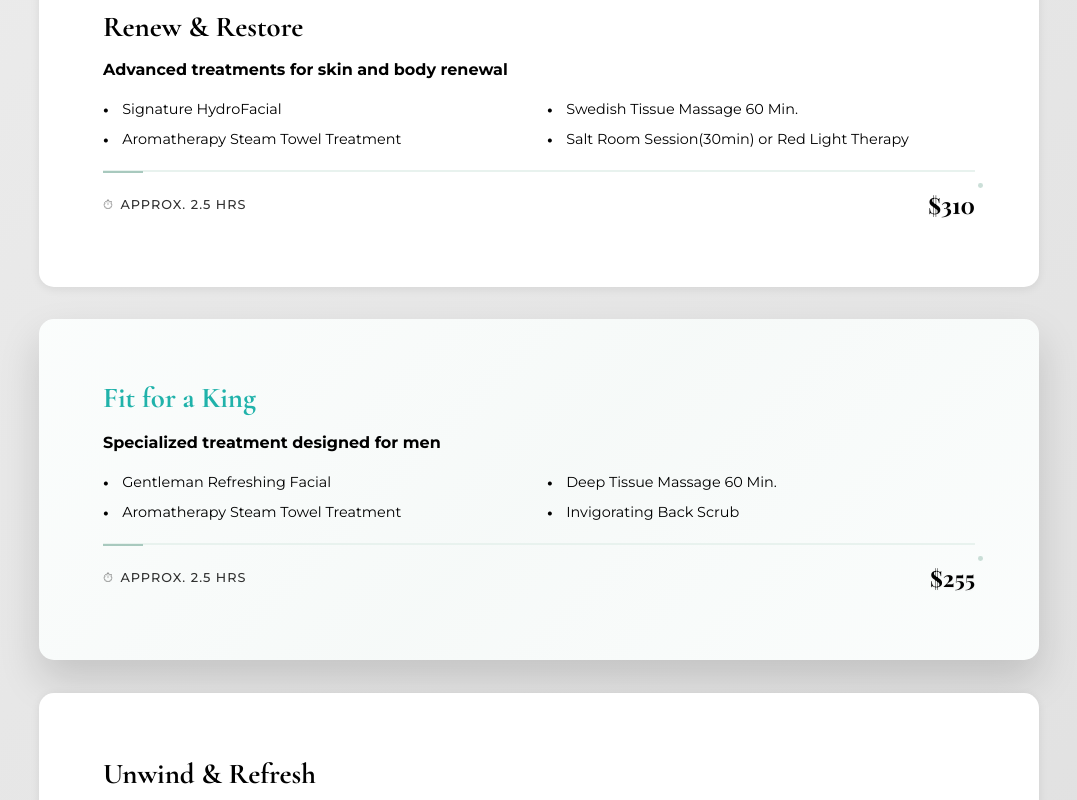
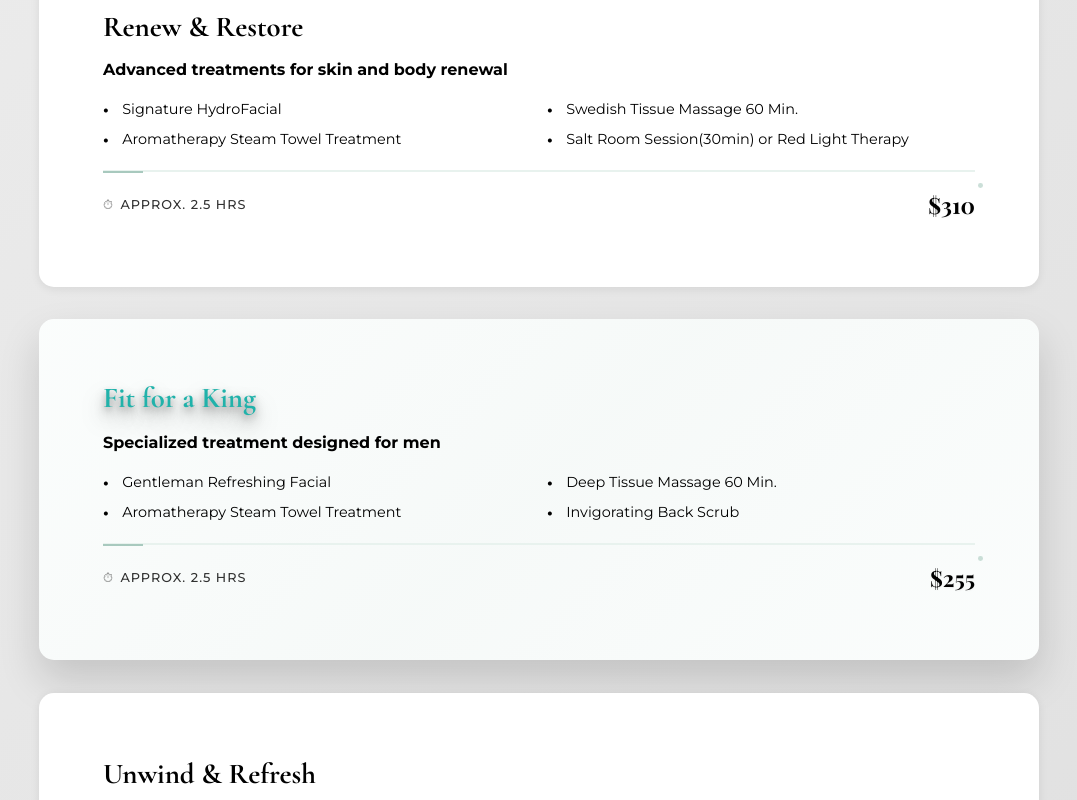
Before and after one commit to Drewbalaban/bluefernspa, a website: page service_spapackages.html in a window 1280 px wide. In both pictures the pointer is over the element "Fit for a King". Shown: the part 2823-3623 px from the top of the page, without its empty margins (101-1178 px from the left). Drawn offline with nearby package versions, Linux system fonts and the light colour scheme; a web font is replaced by a local one.

Commit message:
Add dramatic drop shadow to Fit for a King title
- Applied layered text-shadow effects to create depth
- Normal state: 3-layer shadow with 8px, 4px, and 2px offsets
- Hover state: Enhanced shadow with 12px, 6px, and 3px offsets
- Creates illusion of text floating off the page
- Maintains teal hover color with enhanced shadow depth
- Gives the men's package a bold, commanding presence

```diff
--- a/service_spapackages.html
+++ b/service_spapackages.html
@@ -351,6 +351,20 @@
         .service-item:nth-child(2):hover p strong {
             color: #20B2AA;
         }
+
+        /* Dramatic drop shadow for Fit for a King title */
+        .service-item:nth-child(7) h3 {
+            text-shadow: 0 8px 16px rgba(0, 0, 0, 0.3),
+                         0 4px 8px rgba(0, 0, 0, 0.2),
+                         0 2px 4px rgba(0, 0, 0, 0.1);
+        }
+
+        .service-item:nth-child(7):hover h3 {
+            text-shadow: 0 12px 24px rgba(0, 0, 0, 0.4),
+                         0 6px 12px rgba(0, 0, 0, 0.3),
+                         0 3px 6px rgba(0, 0, 0, 0.2);
+        }
+
 
         .service-item p {
             color: #000000;
```
